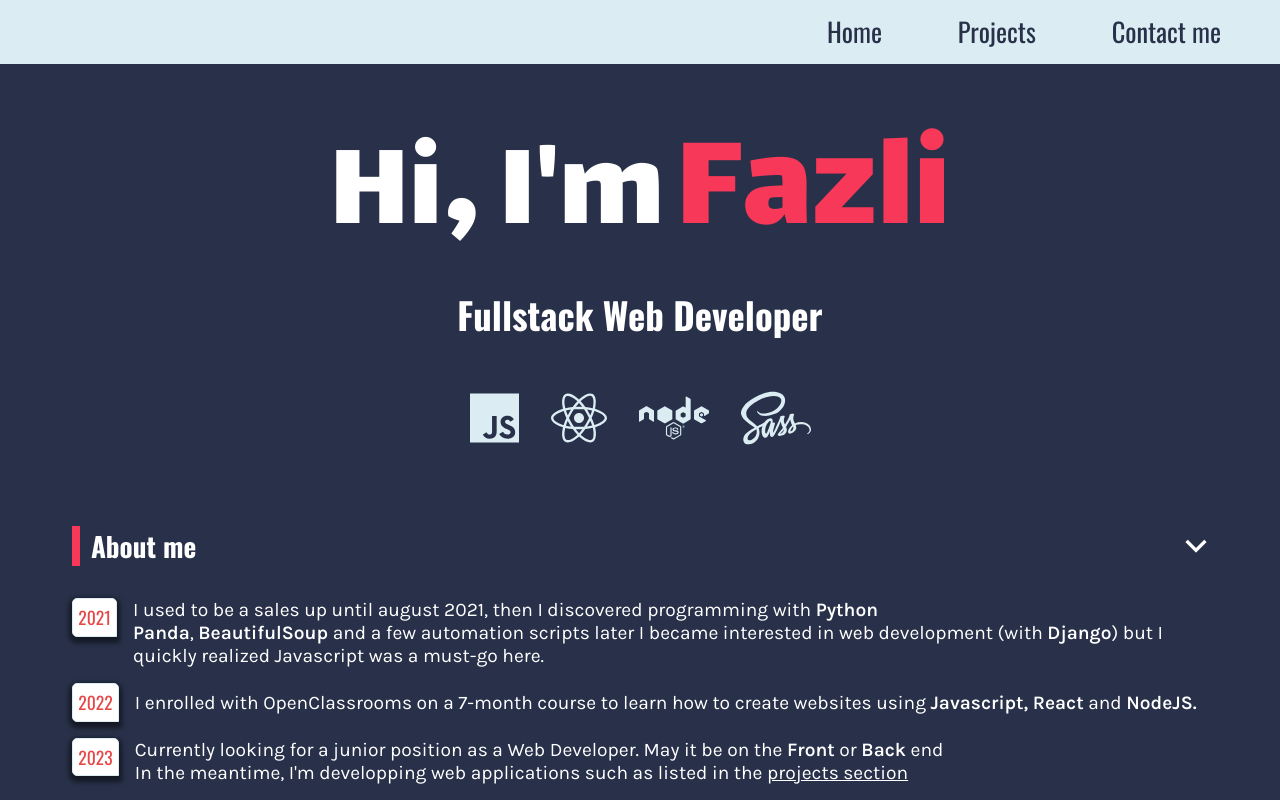
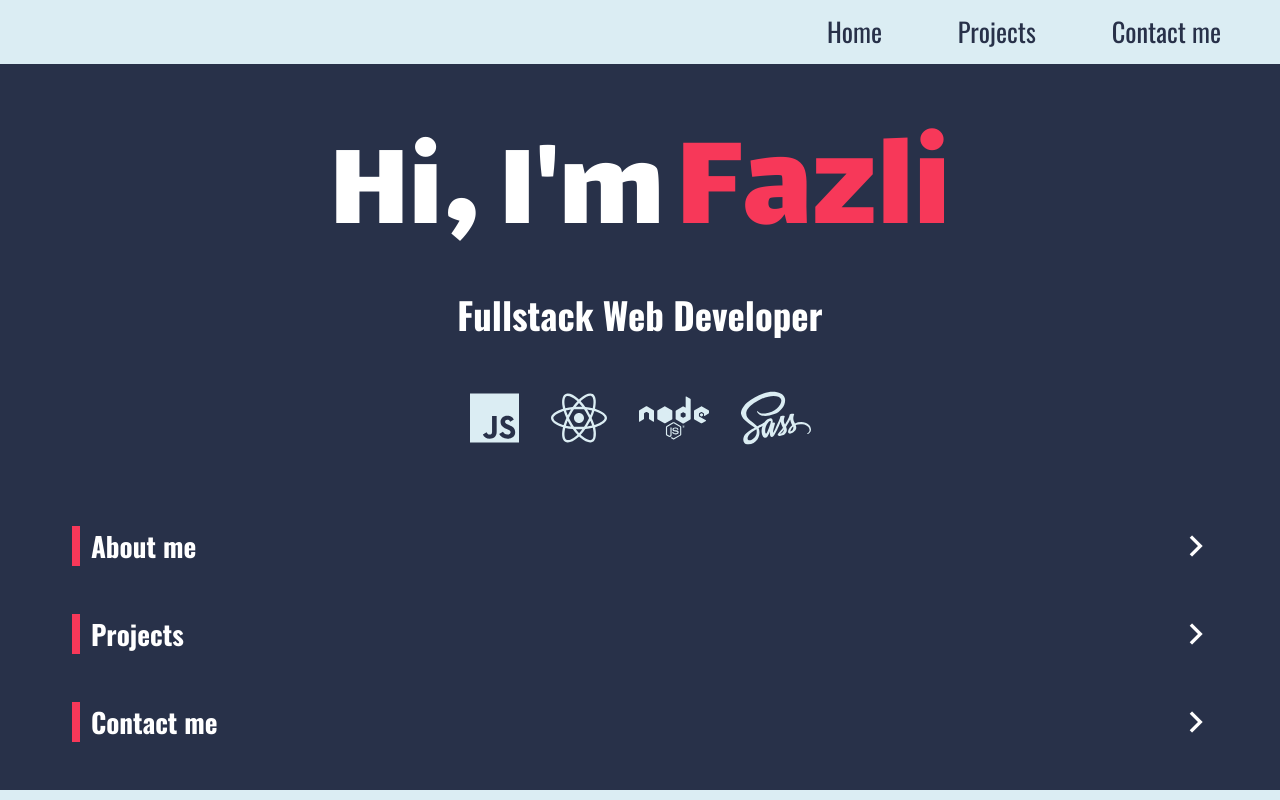
Before and after one commit to karafaze/portefolio, a React (Create React App) app: page / in a window 1280 px wide. Shown: the top 800 px of the page. Built offline with nearby package versions, Linux system fonts and the light colour scheme.

Commit message:
added scrollintoview when project list is modified

```diff
--- a/src/components/ProjectList.js
+++ b/src/components/ProjectList.js
@@ -19,12 +19,15 @@ export default function ProjectList() {
         setNumDisplayed(prevNum => {
             return prevNum === 4 ? 3 : prevNum - 2
         })
+        const lastElement = document.querySelector('#last-element');
+        lastElement.scrollIntoView({behavior: 'smooth'})
     };
 
     return (
         <SectionContainer title="Projects" id="projects">
             <article className="card--container">
                 {projects}
+                <div id="last-element"></div>
             </article>
             <div className="load-project">
                 {
--- a/src/components/SectionContainer.js
+++ b/src/components/SectionContainer.js
@@ -1,7 +1,7 @@
 import React, { useState } from "react";
 
 export default function SectionContainer(props) {
-    const [show, setShow] = useState(true);
+    const [show, setShow] = useState(false);
     const toggleShow = () => {
         setShow(prevShow => !prevShow)
     }
```
